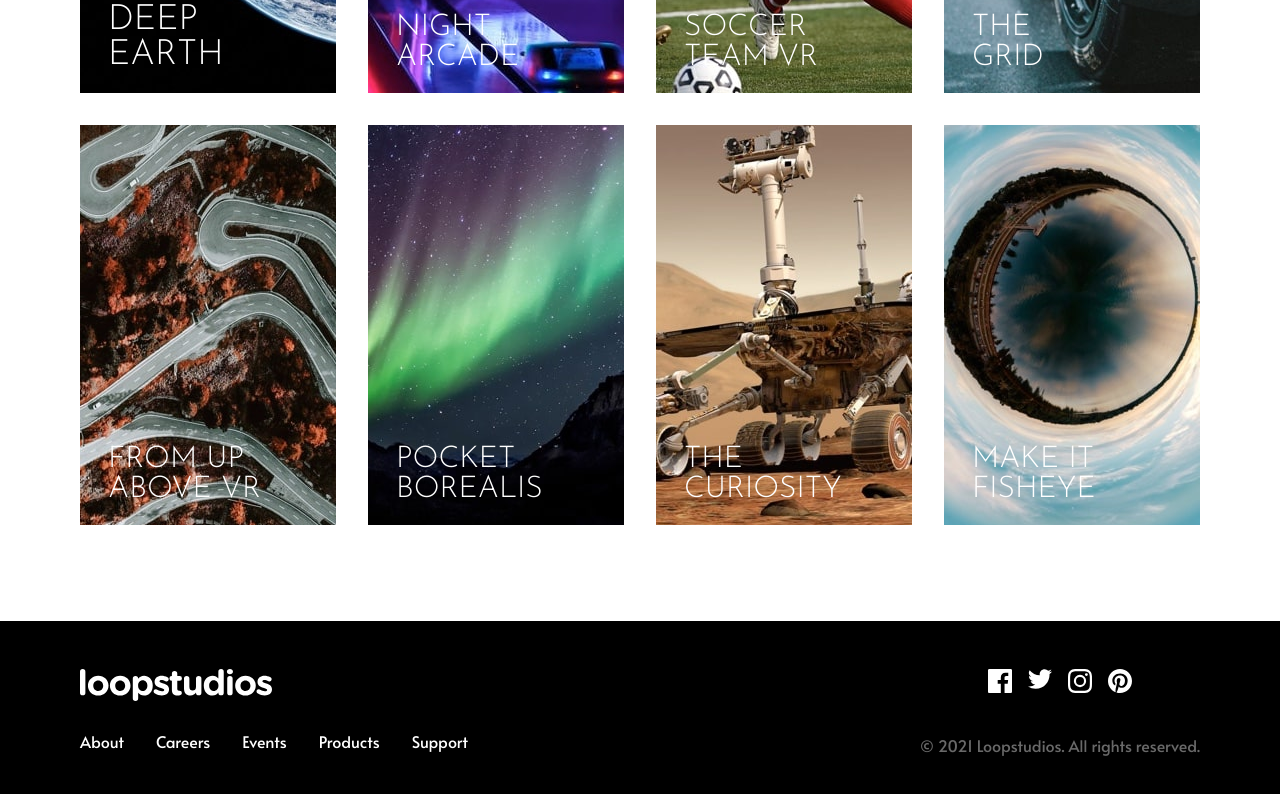
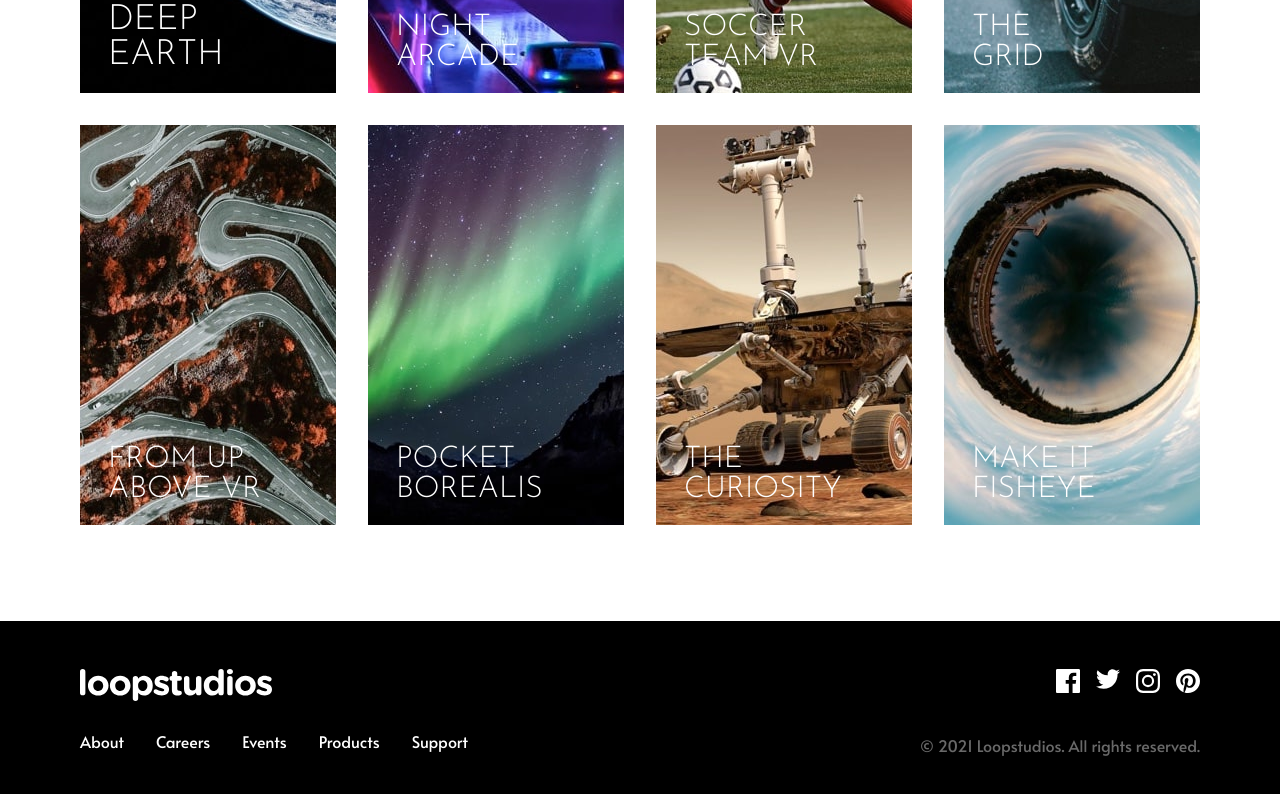
Before and after one commit to developerhasan99/loopstudios-landing-page, a website built with Vite: page index.html in a window 1280 px wide. Shown: the part 1989-2783 px from the top of the page. Built offline with nearby package versions, Linux system fonts and the light colour scheme.

Commit message:
Successfully completed all design and development task!

```diff
--- a/index.html
+++ b/index.html
@@ -282,7 +282,7 @@
             </ul>
           </div>
           <div class="md:text-center">
-            <ul class="flex gap-4 justify-center">
+            <ul class="flex gap-4 justify-center md:justify-end">
               <li>
                 <a
                   class="inline-block pb-2 duration-500 border-b-2 border-[transparent] hover:border-White"
```
